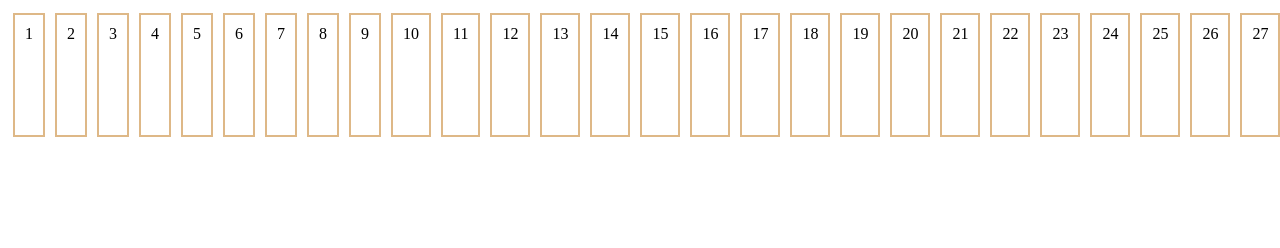
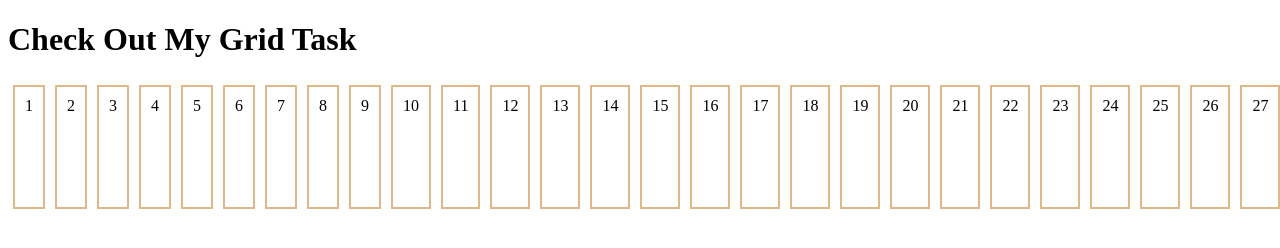
Before and after one commit to benedictvimal2/FlexnGrid-Task, a plain HTML site: page index-flex.html in a window 1280 px wide. Shown: the top 248 px of the page. Drawn offline with Linux system fonts and the light colour scheme.

Commit message:
added grid heading

```diff
--- a/index-flex.html
+++ b/index-flex.html
@@ -7,6 +7,7 @@
     <link rel="stylesheet" href="./css/flexstyles.css">
 </head>
 <body>
+    <h1>Check Out My Grid Task</h1>
     <div class="flex-container">
         <div>1</div>
         <div>2</div>
```
